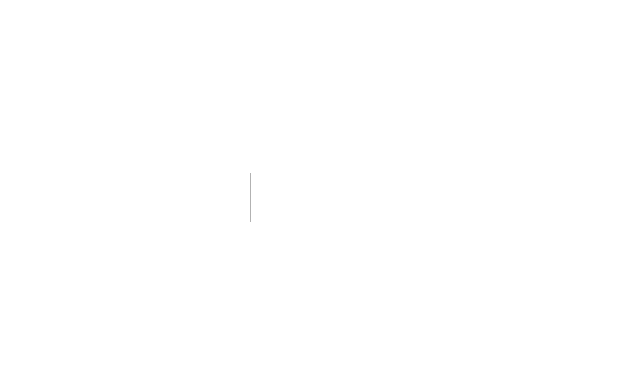
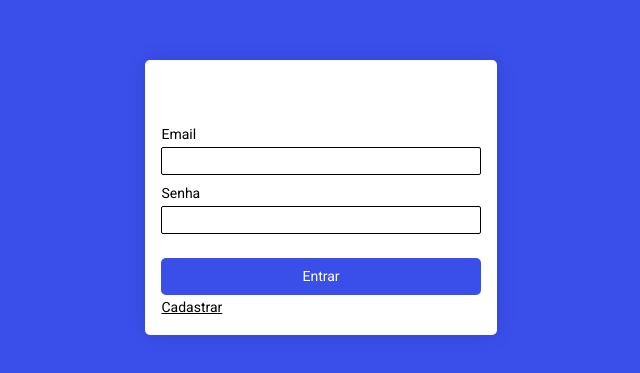
Before and after one commit to AntonioHamilton/Gastos-Parlamentares, a Next.js app: page /login in a window 1280 px wide. Before the commit this address had no page. Shown: the part 203-576 px from the top of the page, without its empty margins (319-959 px from the left). Built offline with nearby package versions, Linux system fonts and the light colour scheme.

Commit message:
feat: login page

```diff
--- a/package.json
+++ b/package.json
@@ -24,6 +24,7 @@
     "react-dom": "18.2.0",
     "react-loading": "^2.0.3",
     "sass": "^1.63.6",
-    "typescript": "5.1.3"
+    "typescript": "5.1.3",
+    "zod": "^3.21.4"
   }
 }
--- /dev/null
+++ b/src/components/Card/index.tsx
@@ -0,0 +1,16 @@
+import {ReactNode} from "react"
+import styles from './styles.module.scss'
+
+type CardProps = {
+    children: ReactNode
+}
+
+const Card = ({children}: CardProps) => {
+    return (
+        <div className={styles['card-container']}>
+            {children}
+        </div>
+    )
+}
+
+export default Card
--- /dev/null
+++ b/src/components/Card/styles.module.scss
@@ -0,0 +1,6 @@
+.card-container {
+    padding: 16px;
+    border-radius: 5px;
+    box-shadow: 0 0 20px rgba(0,0,0,0.1);
+    background: white;
+}
--- /dev/null
+++ b/src/pages/login.module.scss
@@ -0,0 +1,56 @@
+.login-container {
+    background: #3a4eea;
+    display: flex;
+    height: 100vh;
+    width: 100%;
+    flex-direction: column;
+    justify-content: center;
+    align-items: center;
+
+    .button-login {
+        width: 100%;
+        background: #3a4eea;
+        border-radius: 5px;
+        border: none;
+        outline: none;
+        cursor: pointer;
+        padding: 8px;
+        font-size: 14px;
+        margin-top: 16px;
+    }
+
+    .anchor-register {
+        color: black;
+        font-size: 14px;
+        margin-top: 8px;
+    }
+
+    &__title {
+        width: 300px;
+        font-size: 24px;
+        color: black;
+        text-align: center;
+        line-height: 28px;
+        margin-bottom: 18px;
+    }
+
+    &__input-wrapper {
+        display: flex;
+        flex-direction: column;
+        margin-bottom: 8px;
+
+        label {
+            font-size: 14px;
+            margin-bottom: 2px;
+        }
+
+        input {
+            border-radius: 2px;
+            border: 1px solid black;
+        }
+
+        label, input {
+            color: black;
+        }
+    }
+}
--- /dev/null
+++ b/src/pages/login.tsx
@@ -0,0 +1,45 @@
+import { useState } from "react"
+import styles from './login.module.scss'
+import Card from "@/components/Card"
+
+const Login = () => {
+    const [userData, setUserData] = useState<Record<string, string>>({
+        email: '',
+        password: ''
+    })
+
+    const handleDataChange = (name: string, text: string) => {
+        const newData = userData
+        newData[name] = text
+        setUserData(newData)
+    }
+
+    const handleLogin = () => {
+        console.log(userData)
+    }
+
+    return (
+        <div className={styles["login-container"]}>
+            <Card>
+                <h1 className={styles['__title']}>Gastos Parlamentares</h1>
+                <div className={styles["login-container__input-wrapper"]}>
+                    <label>Email</label>
+                    <input onChange={(e) => handleDataChange('email', e.target.value)} />
+                </div>
+                <div className={styles["login-container__input-wrapper"]}>
+                    <label>Senha</label>
+                    <input name='password' onChange={(e) => handleDataChange('password', e.target.value)} />
+                </div>
+                <button className={styles['button-login']} onClick={handleLogin}>
+                    Entrar
+                </button>
+                <a className={styles['anchor-register']} href="/register">
+                    Cadastrar
+                </a>
+            </Card>
+        </div>
+
+    )
+}
+
+export default Login
```
Also changed, not shown: src/backend/models/user.ts (added, +9 -0 lines), 2 other files (tests, documents, lock files or other folders).
